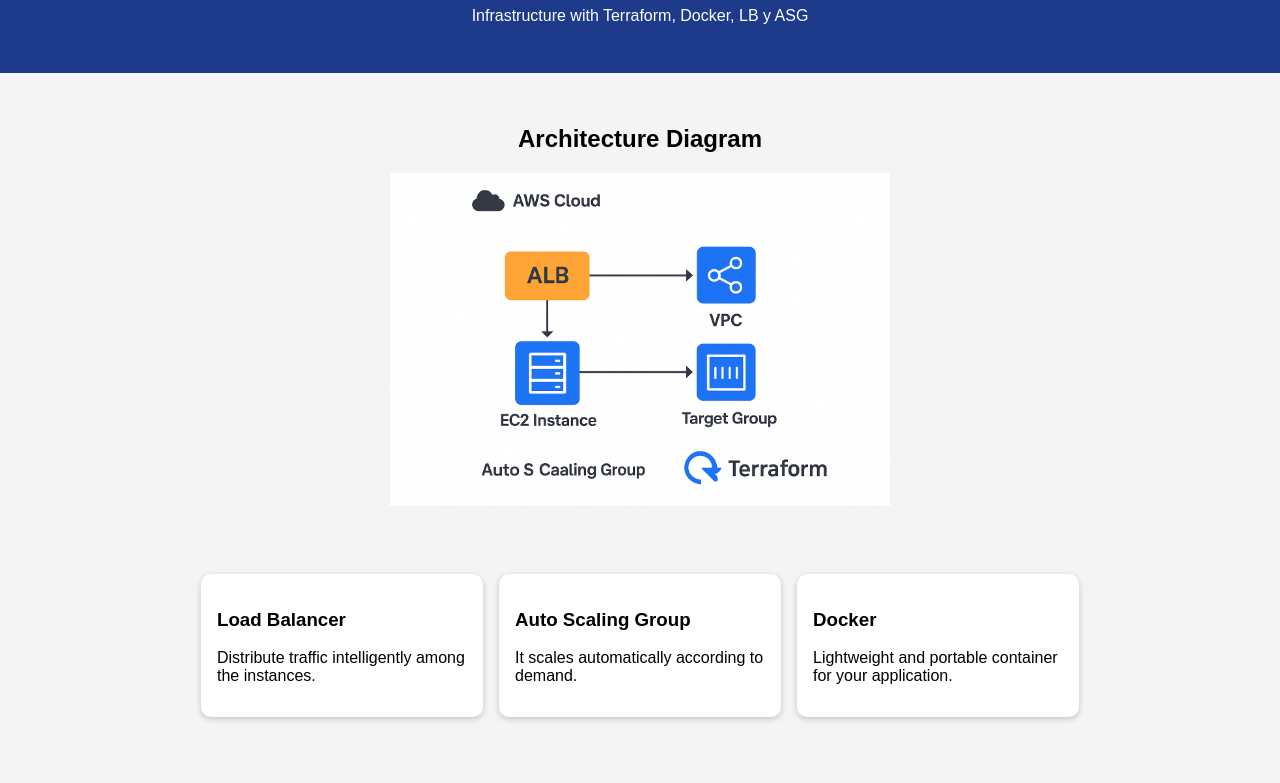
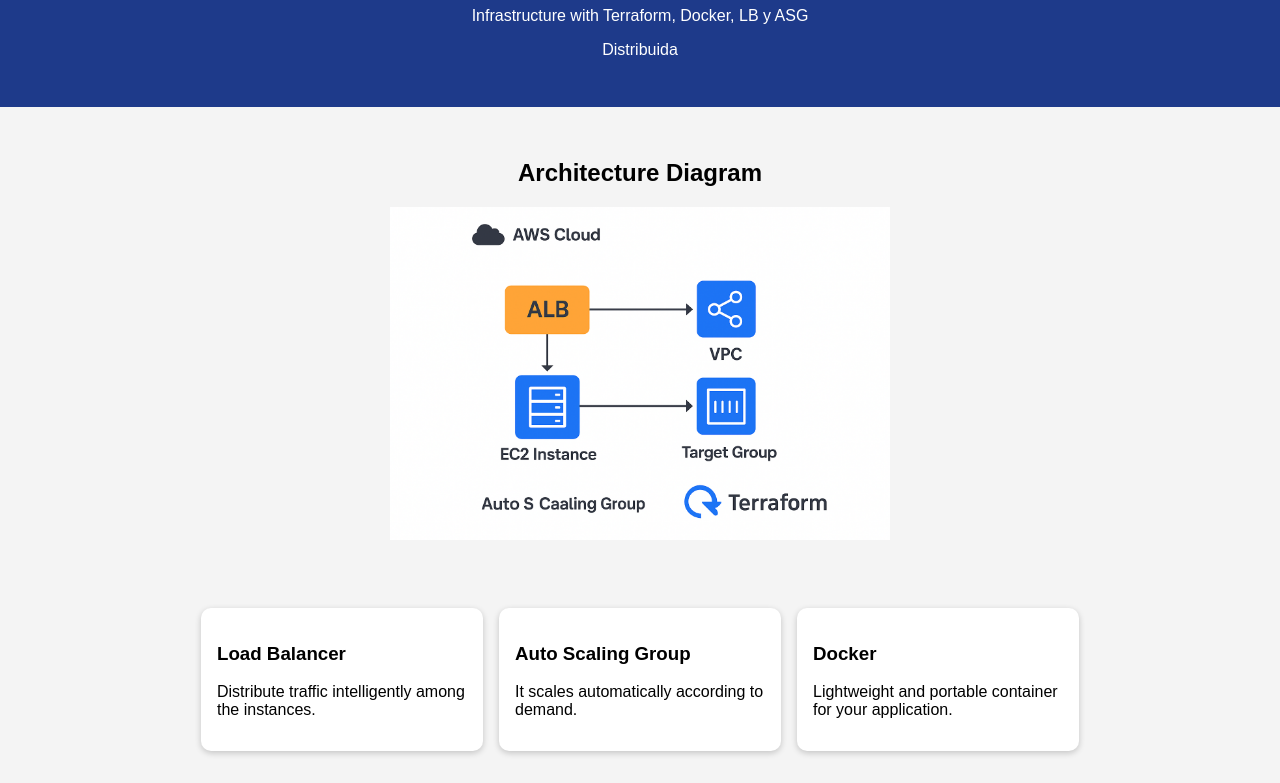
Before and after one commit to mauro1012/test-of-first-semester, a plain HTML site: page index.html in a window 1280 px wide. Shown: the part 105-888 px from the top of the page. Before the commit the page ends 854 px from the top, so only its background shows below. Drawn offline with Linux system fonts and the light colour scheme.

Commit message:
changes gtml

```diff
--- a/index.html
+++ b/index.html
@@ -10,6 +10,7 @@
   <header>
     <h1>AWS Architecture</h1>
     <p>Infrastructure with Terraform, Docker, LB y ASG</p>
+    <p>Distribuida</p>
   </header>
 
   <section class="diagram-section">
```
